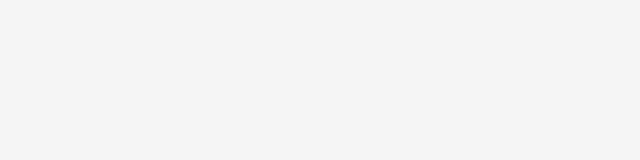
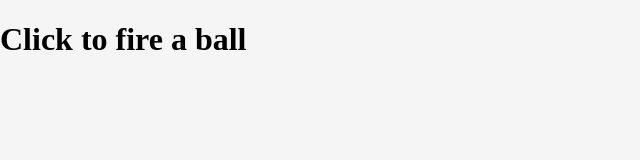
Before and after one commit to fdeboo/bouncyballs, a plain HTML site: page index.html in a window 1280 px wide. Shown: the whole page, without its empty margins (0-640 px from the left). Drawn offline with Linux system fonts and the light colour scheme.

Commit message:
Add instructions

```diff
--- a/index.html
+++ b/index.html
@@ -5,13 +5,14 @@
     <meta charset="UTF-8">
     <meta http-equiv="X-UA-Compatible" content="IE=edge">
     <meta name="viewport" content="width=device-width, initial-scale=1.0">
-    <title>Document</title>
+    <title></title>
     <link rel="stylesheet" type="text/css" href="styles.css">
     </link>
     <script defer src="ball.js"></script>
 </head>
 
 <body>
+    <h1>Click to fire a ball</h1>
     <canvas class="stage">Browser support for canvas required</canvas>
 </body>
 
--- a/styles.css
+++ b/styles.css
@@ -5,3 +5,7 @@ body {
 .stage {
     background-color: #f5f5f5;
 }
+h1{
+    position: fixed;
+    z-index: 1;
+}
```
Also changed, not shown: 1 other file.
